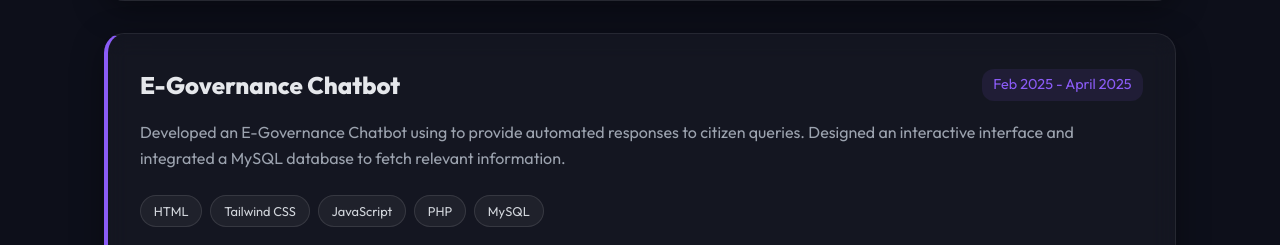
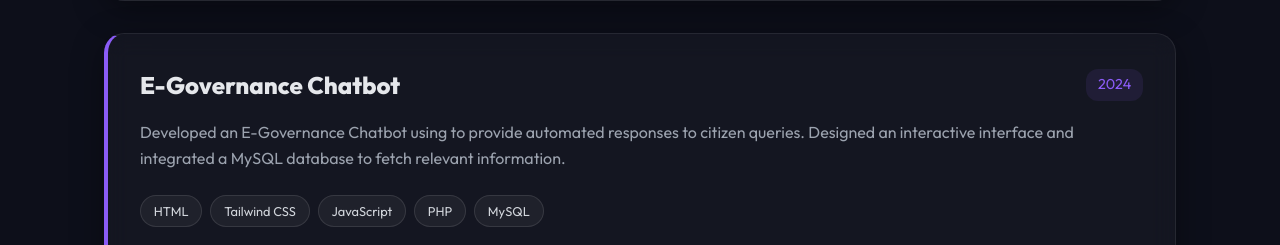
Before and after one commit to Avinash25335/My-portfolio, a plain HTML site: page index.html in a window 1280 px wide. Shown: the part 2153-2398 px from the top of the page. Drawn offline with Linux system fonts and the light colour scheme.

Commit message:
Fix E-Governance year to 2024, refresh New_CV.pdf

```diff
--- a/index.html
+++ b/index.html
@@ -111,7 +111,7 @@
                     <div class="project-content">
                         <div class="project-header">
                             <h3>E-Governance Chatbot</h3>
-                            <span class="date">Feb 2025 - April 2025</span>
+                            <span class="date">2024</span>
                         </div>
                         <p class="project-desc">Developed an E-Governance Chatbot using to provide automated responses to citizen queries. Designed an interactive interface and integrated a MySQL database to fetch relevant information.</p>
                         <div class="tech-stack">
```
Also changed, not shown: 1 other file.
